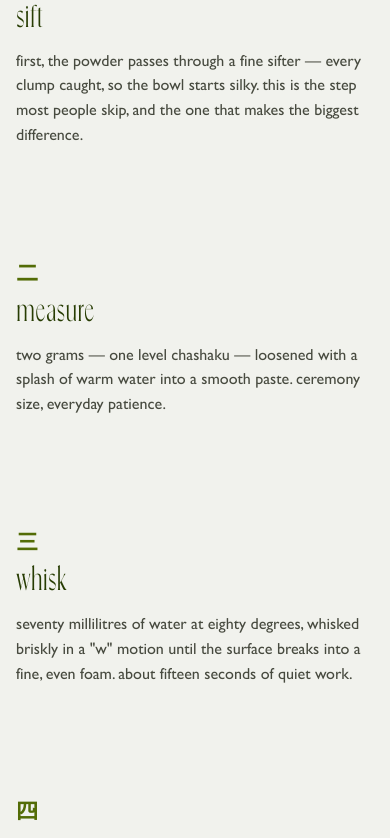
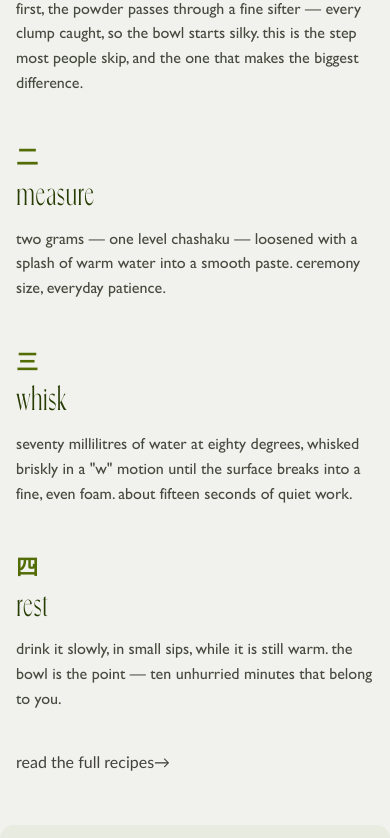
Before and after one commit to kunalsingh9988/haven-atelier-storefront, a React (Vite) app in the folder app/: page / in a window 390 px wide. Shown: the part 3620-4458 px from the top of the page. Built offline with nearby package versions, Linux system fonts and the light colour scheme.

Commit message:
Tighten ritual section spacing

```diff
--- a/app/src/styles/app.css
+++ b/app/src/styles/app.css
@@ -450,8 +450,7 @@ p { margin: 0; }
 }
 .ritual-visual img { position: absolute; inset: 0; width: 100%; height: 100%; object-fit: cover; opacity: 0; transition: opacity 1.6s var(--ease-out); }
 .ritual-visual img.on { opacity: 1; }
-.ritual-step { padding: 56px 0; }
-.ritual-step:first-child { padding-top: 0; }
+.ritual-step { padding: 40px 0; }
 .ritual-step .step-no { font-family: var(--font-kanji); font-size: 22px; font-weight: 700; line-height: 1.2; color: var(--olive); display: block; margin-bottom: 10px; }
 .ritual-step h3 { font-size: var(--fs-2xl); margin-bottom: 12px; color: var(--forest); }
 .ritual-step p { color: var(--ink-soft); max-width: 48ch; }
@@ -459,6 +458,9 @@ p { margin: 0; }
   .ritual { grid-template-columns: minmax(0,1fr); }
   .ritual-visual { position: relative; top: 0; order: -1; }
   .ritual-visual .frame { aspect-ratio: 16/10; }
+  .ritual-step { padding: 24px 0; }
+  .ritual-col > .ritual-step:nth-child(2) { padding-top: 4px; }
+  .ritual-col > .ritual-step:nth-last-child(2) { padding-bottom: 12px; }
 }
 
 /* ---------- reviews ---------- */
```
